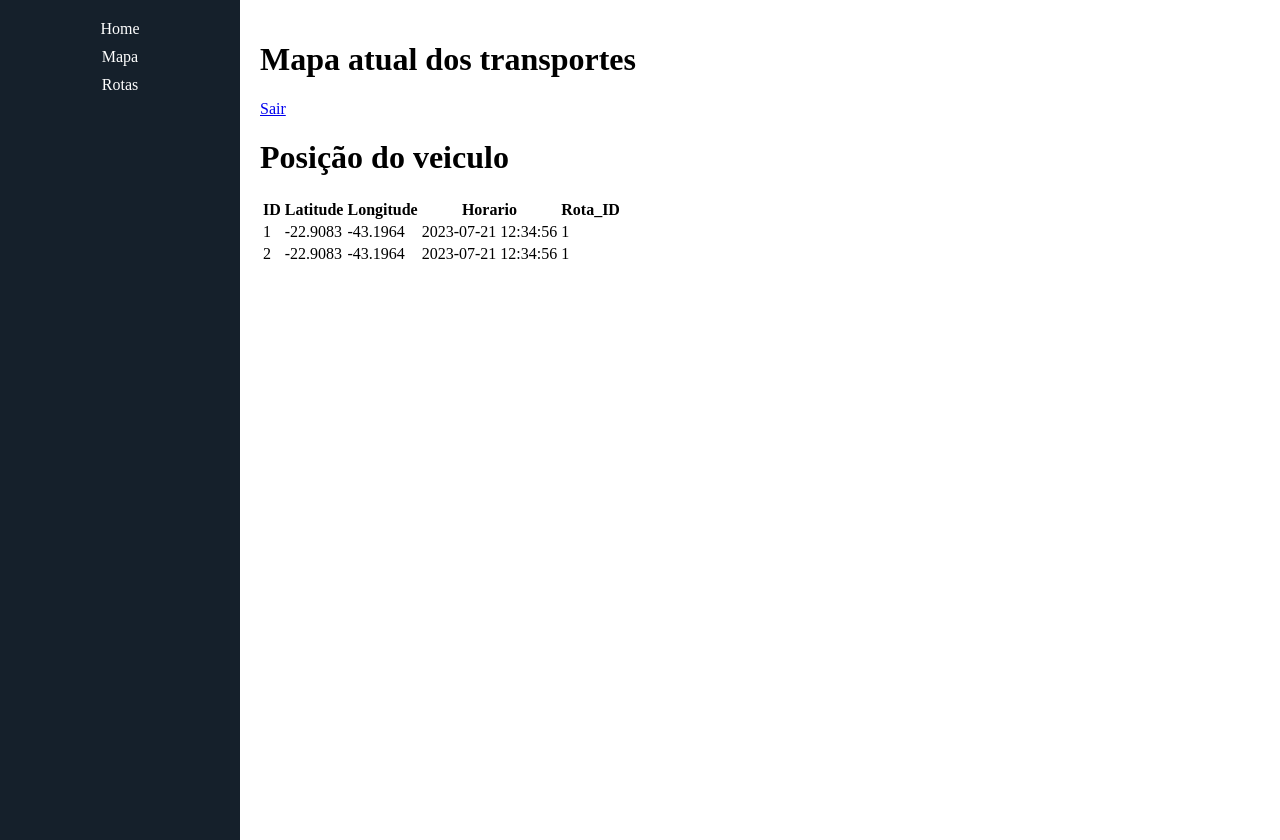
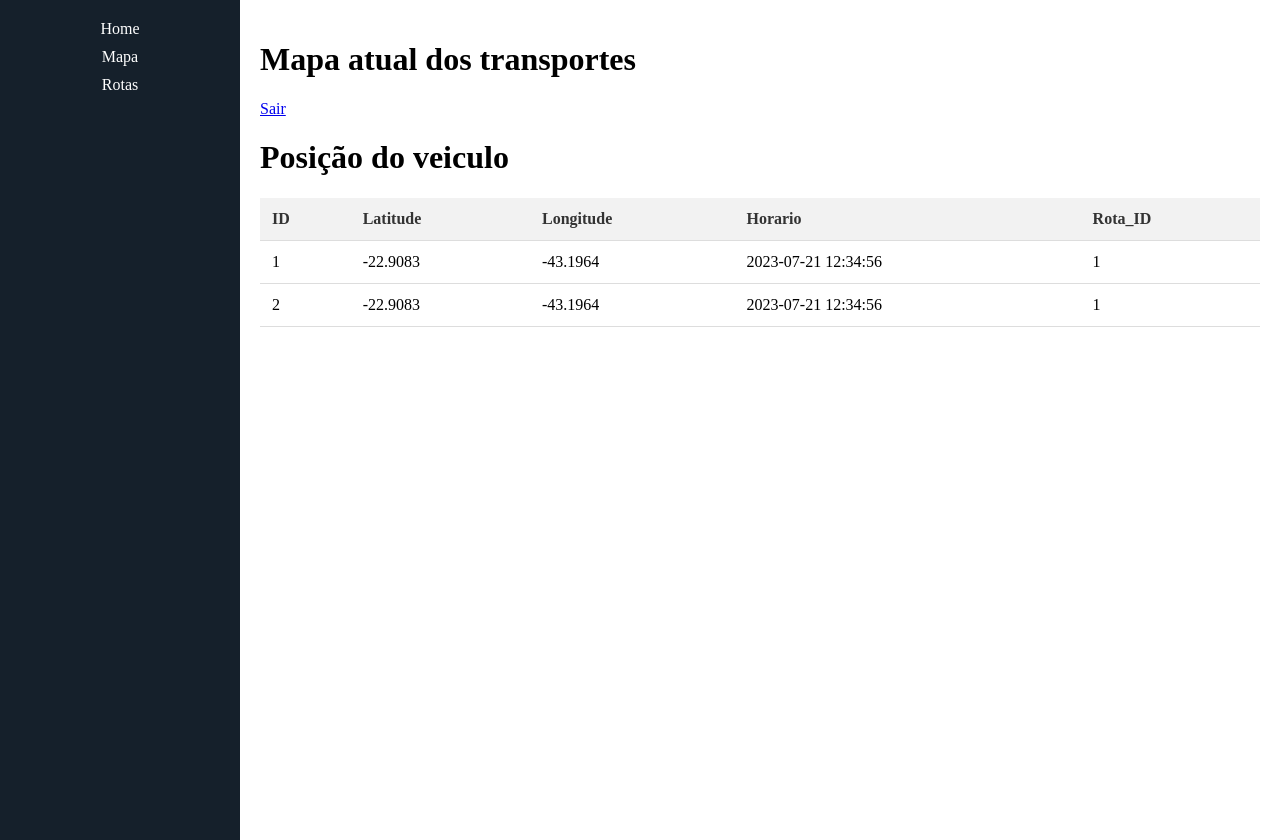
Before and after one commit to jyrikes/MapBus-WebServer, a Flask app: page /rotas in a window 1280 px wide. Run offline with Flask 3, Linux system fonts and the light colour scheme; a user stored in the database is signed in; data comes from the database, SQL or seed files in the repository.

Commit message:
Add files via upload

```diff
--- a/templates/rotas.html
+++ b/templates/rotas.html
@@ -1,12 +1,42 @@
 <!DOCTYPE html>
 <html lang="en">
-
 <head>
     <meta charset="UTF-8">
     <meta http-equiv="X-UA-Compatible" content="IE=edge">
     <meta name="viewport" content="width=device-width, initial-scale=1.0">
     <title>Document</title>
     <style>
+        /* Estilo para a tabela */
+        table {
+            width: 100%;
+            border-collapse: collapse;
+        }
+
+        th, td {
+            padding: 12px;
+            text-align: left;
+            border-bottom: 1px solid #ddd;
+        }
+
+        th {
+            background-color: #f2f2f2;
+            color: #333;
+        }
+
+        /* Estilo para links na barra lateral */
+        .sidebar a {
+            display: block;
+            margin-bottom: 10px;
+            color: #ffffff;
+            text-decoration: none;
+            transition: background-color 0.3s;
+        }
+
+        .sidebar a:hover {
+            background-color: #007bff;
+        }
+
+        /* Resto do estilo permanece igual */
         body {
             display: flex;
             margin: 0;
@@ -15,29 +45,11 @@
         .sidebar {
             width: 200px;
             background-color: #15202b;
-            /* Azul escuro */
             padding: 20px;
             height: 100vh;
-            /* Ocupa toda a altura vertical da página */
             display: flex;
             flex-direction: column;
             align-items: center;
-            /* Centraliza os botões verticalmente */
-        }
-
-        .sidebar a {
-            display: block;
-            margin-bottom: 10px;
-            color: #ffffff;
-            /* Letras brancas */
-            text-decoration: none;
-            transition: background-color 0.3s;
-            /* Transição suave da cor de fundo */
-        }
-
-        .sidebar a:hover {
-            background-color: #007bff;
-            /* Azul claro quando passa o mouse */
         }
 
         .content {
@@ -80,5 +92,6 @@
                 {% endfor %}
             </tbody>
         </table>
+    </div>
 </body>
 </html>
```
